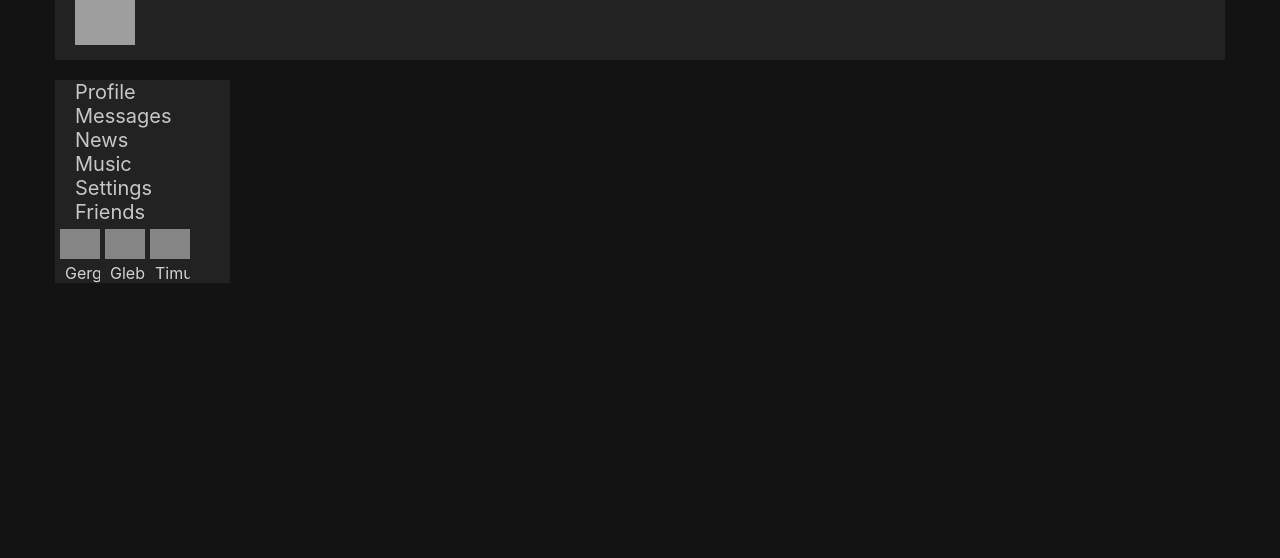
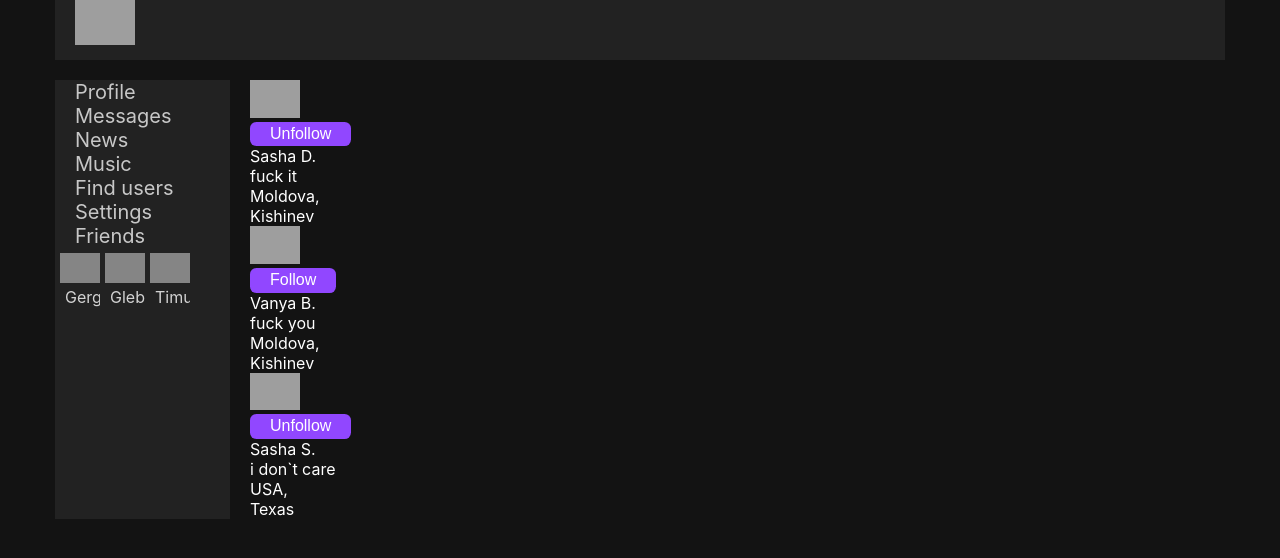
Before and after one commit to AHTOHoo1/my_app, a React (Create React App) app: page /find_users in a window 1280 px wide. Shown: the top 558 px of the page. Built offline with nearby package versions, Linux system fonts and the light colour scheme; grey boxes are pictures that could not be loaded.

Commit message:
users reducer

```diff
--- a/src/App.js
+++ b/src/App.js
@@ -8,6 +8,7 @@ import Music from './components/music/Music';
 import Settings from './components/setings/Settings';
 import Friends from './components/friends/Friends';
 import DialogsContainer from './components/dialogs/DialogsContainer';
+import FindUsersContainer from './components/find_users/FindUsersContainer';
 
 
 const App = (props) => {
@@ -22,6 +23,7 @@ const App = (props) => {
             <Route path='/dialogs/*' element={<DialogsContainer />} />
             <Route path='/news/*' element={<News />} />
             <Route path='/music/*' element={<Music />} />
+            <Route path='/find_users/*' element={<FindUsersContainer />} />
             <Route path='/settings/*' element={<Settings />} />
             <Route path='/friends/*' element={<Friends />} />
           </Routes>
--- a/src/components/Navbar.jsx
+++ b/src/components/Navbar.jsx
@@ -3,7 +3,7 @@ import FriendLink from "./friends/friend_link/FriendLink";
 
 const Navbar = (props) => {
 
-  let FriendsElements = props.state.friends.map( f => <FriendLink name={f.name} /> )
+  let FriendsElements = props.state.friends.map( f => <FriendLink name={f.name} key={f.id} /> )
 
   return (
     <nav className='nav'>
@@ -20,6 +20,9 @@ const Navbar = (props) => {
         <Link className='nav__link' to="/music">Music</Link>
       </div>
       <div>
+        <Link className="nav__link" to='/find_users'>Find users</Link>
+      </div>
+      <div>
         <Link className='nav__link' to="/settings">Settings</Link>
       </div>
       <div>
--- a/src/components/dialogs/Dialogs.jsx
+++ b/src/components/dialogs/Dialogs.jsx
@@ -8,9 +8,9 @@ const Dialogs = (props) => {
 
     let state = props.dialogsPage
 
-    let DialogsElements = state.dialogs.map(dialog => <Dialog id={dialog.id} friend={dialog.friend} />)
+    let DialogsElements = state.dialogs.map(dialog => <Dialog id={dialog.id} friend={dialog.friend} key={dialog.id} />)
 
-    let MessagesElements = state.messages.map(message => <Message text={message.text} message_class={message.message_class} />)
+    let MessagesElements = state.messages.map(message => <Message text={message.text} message_class={message.message_class} key={message.id} />)
 
     let newMessageText = state.newMessageText
 
--- /dev/null
+++ b/src/components/find_users/FindUsers.jsx
@@ -0,0 +1,31 @@
+import './findUsers.css';
+
+const FindUsers = (props) => {
+    return <div>
+        {
+            props.users.map(u => <div key={u.id}>
+                <span>
+                    <div>
+                        <img src={u.photourl} alt='userPhoto' width={50} />
+                    </div>
+                    <div>
+                        { u.followed ? <button className='button' onClick={ () => {props.unfollow(u.id)}} >Follow</button>
+                        : <button className='button' onClick={ () => {props.follow(u.id)} } >Unfollow</button> }
+                    </div>
+                </span>
+                <span>
+                    <span>
+                        <div>{u.fullname}</div>
+                        <div>{u.status}</div>
+                    </span>
+                    <span>
+                        <div>{u.location.country},</div>
+                        <div>{u.location.city}</div>
+                    </span>
+                </span>
+            </div>)
+        }
+    </div>
+}
+
+export default FindUsers;
--- /dev/null
+++ b/src/components/find_users/FindUsersContainer.jsx
@@ -0,0 +1,27 @@
+import { connect } from "react-redux";
+import { followAC, setusersAC, unfollowAC } from "../../redux/users-reducer";
+import FindUsers from "./FindUsers";
+
+let mapStateToProps = (state) => {
+    return {
+        users: state.usersPage.users
+    }
+}
+
+let mapDispatchToProps = (dispatch) => {
+    return {
+        follow: (userID) => {
+            dispatch(followAC(userID))
+        },
+        unfollow: (userID) => {
+            dispatch(unfollowAC(userID))
+        },
+        setUsers: (users) => {
+            dispatch(setusersAC(users))
+        }
+    }
+}
+
+const FindUsersContainer = connect(mapStateToProps, mapDispatchToProps)(FindUsers)
+
+export default FindUsersContainer;
--- /dev/null
+++ b/src/components/find_users/findUsers.css
@@ -0,0 +1,95 @@
+.button {
+    --bg-color: hsl(264, 100%, 64%);
+    --border-radius: 0.4em;
+    --text-color: white;
+    --shadow-color: white;
+    --text-padding: 0.4em 0.7em;
+
+    border-radius: 0.4em;
+    border-radius: var(--border-radius);
+    border-width: 0;
+    background-color: hsl(264, 100%, 64%);
+    background-color: var(--bg-color, hsl(264, 100%, 64%));
+    color: #fff;
+    color: var(--text-color);
+    display: inline-flex;
+    position: relative;
+    align-items: center;
+    justify-content: center;
+    outline: none;
+    font-size: 1em;
+    line-height: 1.3em;
+    text-decoration: none;
+    white-space: nowrap;
+    vertical-align: middle;
+    cursor: pointer;
+    user-select: none;
+    margin: 0;
+    padding: 0;
+    outline: 0px solid var(--bg-color);
+    transform-origin: center;
+    transform: scale(1);
+    transition: transform 0.1s ease-out;
+    padding: 2px 20px;
+}
+
+.button:hover {
+    transform: scale(1.05);
+}
+
+.button:active {
+    transform: scale(1);
+}
+
+.button.shadow-SE {
+    box-shadow: 1px 1px 0px var(--shadow-color), 2px 2px 0px var(--shadow-color),
+        3px 3px 0px var(--shadow-color), 4px 4px 0px var(--shadow-color);
+}
+
+.button.shadow-NE {
+    box-shadow: 1px -1px 0px var(--shadow-color), 2px -2px 0px var(--shadow-color),
+        3px -3px 0px var(--shadow-color), 4px -4px 0px var(--shadow-color);
+}
+
+.button.shadow-SW {
+    box-shadow: -1px 1px 0px var(--shadow-color), -2px 2px 0px var(--shadow-color),
+        -3px 3px 0px var(--shadow-color), -4px 4px 0px var(--shadow-color);
+}
+
+.button.shadow-NW {
+    box-shadow: -1px -1px 0px var(--shadow-color),
+        -2px -2px 0px var(--shadow-color), -3px -3px 0px var(--shadow-color),
+        -4px -4px 0px var(--shadow-color);
+}
+
+.buttonText {
+    position: relative;
+    flex-grow: 1;
+    padding: 0.4em 0.7em;
+    padding: var(--text-padding);
+    text-align: center;
+}
+
+.button.shadow-SE:hover:not(:active) {
+    box-shadow: 1px 1px 0px var(--shadow-color), 2px 2px 0px var(--shadow-color),
+        3px 3px 0px var(--shadow-color), 4px 4px 0px var(--shadow-color),
+        5px 5px 0px var(--shadow-color);
+}
+
+.button.shadow-NE:hover:not(:active) {
+    box-shadow: 1px -1px 0px var(--shadow-color), 2px -2px 0px var(--shadow-color),
+        3px -3px 0px var(--shadow-color), 4px -4px 0px var(--shadow-color),
+        5px -5px 0px var(--shadow-color);
+}
+
+.button.shadow-SW:hover:not(:active) {
+    box-shadow: -1px 1px 0px var(--shadow-color), -2px 2px 0px var(--shadow-color),
+        -3px 3px 0px var(--shadow-color), -4px 4px 0px var(--shadow-color),
+        -5px 5px 0px var(--shadow-color);
+}
+
+.button.shadow-NW:hover:not(:active) {
+    box-shadow: -1px -1px 0px var(--shadow-color),
+        -2px -2px 0px var(--shadow-color), -3px -3px 0px var(--shadow-color),
+        -4px -4px 0px var(--shadow-color), -5px -5px 0px var(--shadow-color);
+}
--- a/src/components/prof_posts/MyPosts.jsx
+++ b/src/components/prof_posts/MyPosts.jsx
@@ -5,7 +5,7 @@ import React from 'react'
 
 const MyPosts = (props) => {
 
-    let PostsElements = props.posts.map(p => <Post text={p.text} likes={p.likes} />)
+    let PostsElements = props.posts.map(p => <Post text={p.text} likes={p.likes} key={p.id} />)
 
     let newPostElement = React.createRef();
 
--- a/src/index.js
+++ b/src/index.js
@@ -14,13 +14,11 @@ const root = ReactDOM.createRoot(document.getElementById('root'));
 
 
 root.render(
-  <React.StrictMode>
-    <BrowserRouter>
-      <Provider store={store}>
-        <App state={store.getState()} />
-      </Provider>
-    </BrowserRouter>
-  </React.StrictMode>
+  <BrowserRouter>
+    <Provider store={store}>
+      <App state={store.getState()} />
+    </Provider>
+  </BrowserRouter>
 );
 
 
--- a/src/redux/dialogs_reducer.js
+++ b/src/redux/dialogs_reducer.js
@@ -27,11 +27,10 @@ const dialogsReducer = (state = initialState, action) => {
                 newMessageText: action.newText
             };
         case ADD_MESSAGE:
-            let body = state.newMessageText;
             return {
                 ...state,
                 newMessageText: '',
-                messages: [...state.messages, { id: 4, text: body, message_class: MY_MESSAGE }]
+                messages: [...state.messages, { id: 4, text: state.newMessageText, message_class: MY_MESSAGE }]
             };
         default:
             return state;
--- a/src/redux/redux_store.js
+++ b/src/redux/redux_store.js
@@ -2,12 +2,14 @@ import { combineReducers, createStore } from "redux";
 import dialogsReducer from "./dialogs_reducer";
 import navbarReducer from "./navbar_reducer";
 import profileReducer from "./profile_reducer";
+import usersReducer from "./users-reducer";
 
 
 let reducers = combineReducers({
     profilePage: profileReducer,
     dialogsPage: dialogsReducer,
-    navbar: navbarReducer
+    navbar: navbarReducer,
+    usersPage: usersReducer
 
 });
 
--- /dev/null
+++ b/src/redux/users-reducer.js
@@ -0,0 +1,53 @@
+
+const FOLLOW = 'FOLLOW';
+const UNFOLLOW = 'UNFOLLOW';
+const SET_USERS = 'SET_USERS';
+
+
+let initialState = {
+    users: [
+        { id: 1, photourl: 'https://www.arlis.umd.edu/sites/default/files/default_images/avatardefault_92824.png',
+        followed: false, fullname: 'Sasha D.', status: 'fuck it', location: { country: 'Moldova', city: 'Kishinev' } },
+        { id: 2, photourl: 'https://www.arlis.umd.edu/sites/default/files/default_images/avatardefault_92824.png',
+        followed: true, fullname: 'Vanya B.', status: 'fuck you', location: { country: 'Moldova', city: 'Kishinev' } },
+        { id: 3, photourl: 'https://www.arlis.umd.edu/sites/default/files/default_images/avatardefault_92824.png',
+        followed: false, fullname: 'Sasha S.', status: 'i don`t care', location: { country: 'USA', city: 'Texas' } },
+    ]
+}
+
+const usersReducer = (state = initialState, action) => {
+    switch (action.type) {
+        case FOLLOW:
+            return {
+                ...state,
+                users: state.users.map( u => {
+                    if (u.id === action.userID) {
+                        return { ...u, followed: true }
+                    }
+                    return u;
+                })
+            }
+        case UNFOLLOW:
+            return {
+                ...state,
+                users: state.users.map( u => {
+                    if (u.id === action.userID) {
+                        return { ...u, followed: false }
+                    }
+                } )
+            }
+
+        case SET_USERS:
+            return { ...state, users: [...state.users, ...action.users] }
+
+        default:
+            return state;
+    }
+}
+
+
+export const followAC = (userID) => ({ type: FOLLOW, userID })
+export const unfollowAC = (userID) => ({ type: UNFOLLOW, userID })
+export const setusersAC = (users) => ({type: SET_USERS, users})
+
+export default usersReducer
```
